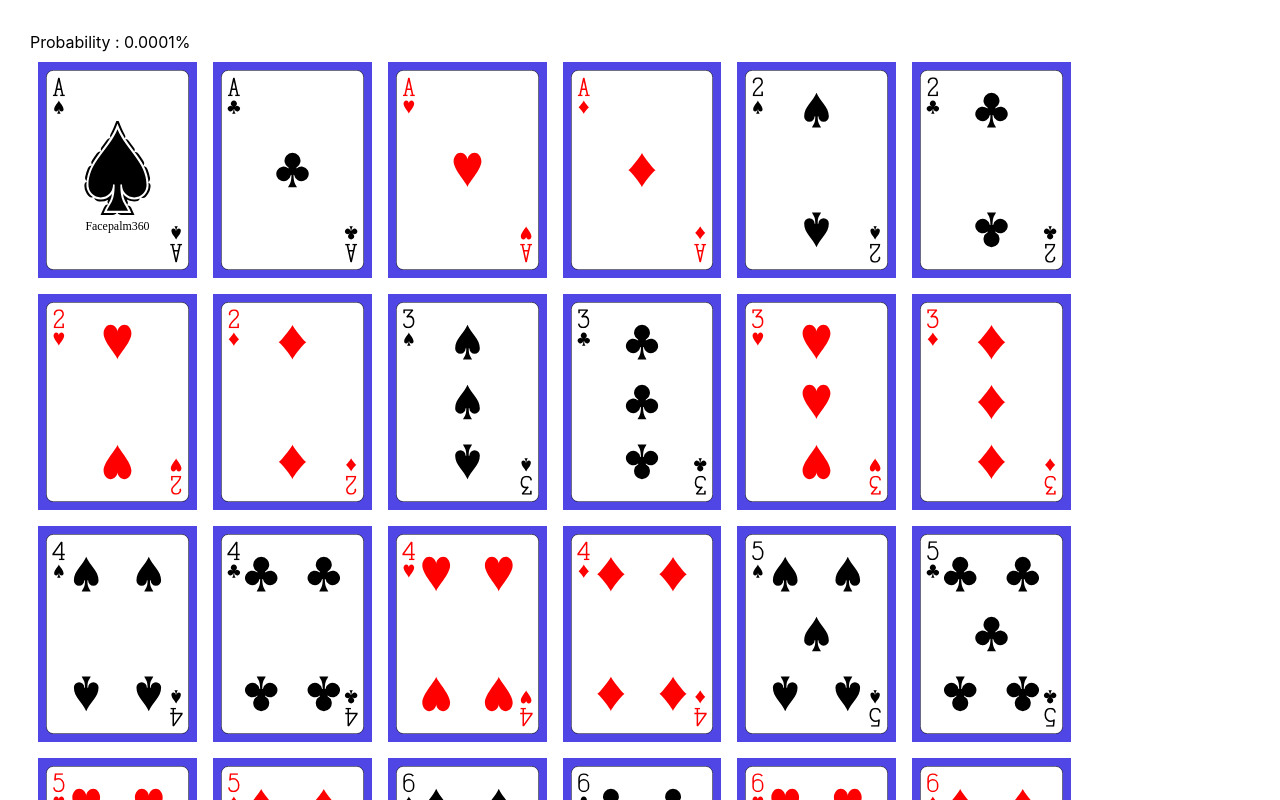
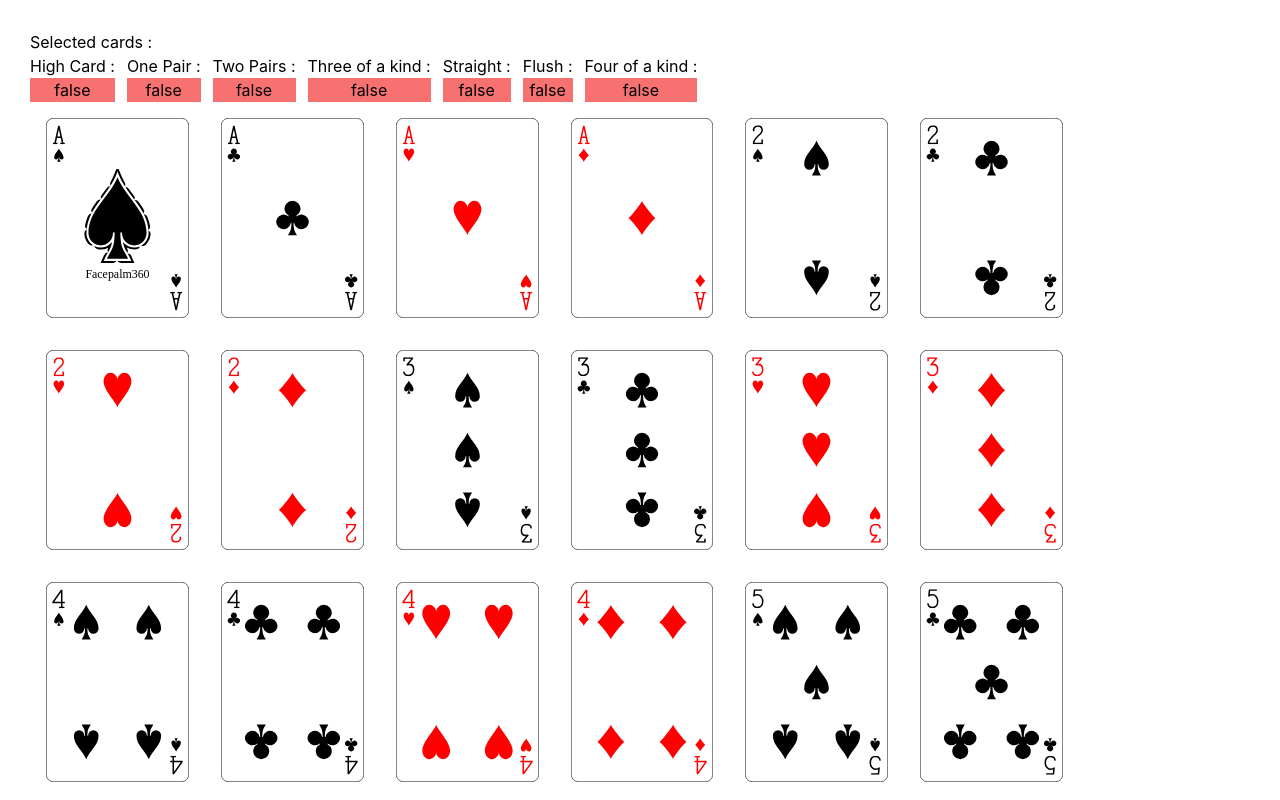
Before and after one commit to facepalm360/random, a React (Create React App) app: page /poker in a window 1280 px wide. Shown: the top 800 px of the page. Built offline with nearby package versions, Linux system fonts and the light colour scheme.

Commit message:
Identifying hand type

```diff
--- a/package.json
+++ b/package.json
@@ -44,6 +44,7 @@
     ]
   },
   "devDependencies": {
+    "@types/lodash": "^4.14.182",
     "@types/react-router-dom": "^5.3.3",
     "autoprefixer": "^10.4.5",
     "postcss": "^8.4.12",
--- a/src/pages/PokerProbability/PlayingCard.tsx
+++ b/src/pages/PokerProbability/PlayingCard.tsx
@@ -1,48 +1,24 @@
 import clsx from "clsx";
 import React from "react";
+import { Card } from "./utils";
 
-export const ranks = [
-  "A",
-  "2",
-  "3",
-  "4",
-  "5",
-  "6",
-  "7",
-  "8",
-  "9",
-  "T",
-  "J",
-  "Q",
-  "K",
-];
-
-export const suits = ["S", "C", "H", "D"];
-
-export const deck = ranks
-  .map((rank) => {
-    return suits.map((suit) => {
-      return {
-        rank,
-        suit,
-      };
-    });
-  })
-  .flat();
-
-console.log(deck);
-
-export interface Card {
-  rank: string;
-  suit: string;
+export interface props {
+  card: Card;
+  isSelected: boolean;
+  onSelect: (card: Card) => void;
 }
 
-export function PlayingCard(card: Card) {
+export function PlayingCard({ card, isSelected, onSelect }: props) {
   const src = `/poker/${card.rank}${card.suit}.svg`;
 
-  console.log(src);
   return (
-    <div className={clsx({ "border-8 border-indigo-600 bg-indigo-600": true })}>
+    <div
+      className={clsx({
+        "border-8 border-indigo-600 bg-indigo-600": isSelected,
+        "border-8 border-white ": !isSelected,
+      })}
+      onClick={() => onSelect(card)}
+    >
       <img src={src} style={{ height: "200px" }}></img>
     </div>
   );
--- a/src/pages/PokerProbability/PokerProbability.tsx
+++ b/src/pages/PokerProbability/PokerProbability.tsx
@@ -1,27 +1,97 @@
+import clsx from "clsx";
 import { createReadStream } from "fs";
 import React from "react";
-import { Card, deck, PlayingCard } from "./PlayingCard";
+import { PlayingCard } from "./PlayingCard";
+import {
+  Card,
+  deck,
+  hasFlush,
+  hasFourOfAKind,
+  hasHighCard,
+  hasPair,
+  hasStraight,
+  hasThreeOfAKind,
+  hasTwoPairs,
+  printCard,
+} from "./utils";
 
 function PokerProbability() {
+  const [selectedCards, setSelectedCards] = React.useState<Card[]>([]);
+
   let cards = deck.map((card: Card) => {
-    return <PlayingCard rank={card.rank} suit={card.suit}></PlayingCard>;
+    return (
+      <PlayingCard
+        card={card}
+        isSelected={selectedCards.includes(card)}
+        onSelect={(card) => toggleSelectedCards(card)}
+      ></PlayingCard>
+    );
   });
 
-  cards = cards.concat([
-    <PlayingCard rank={"1"} suit={"B"}></PlayingCard>,
-    <PlayingCard rank={"1"} suit={"J"}></PlayingCard>,
-  ]);
+  function toggleSelectedCards(card: Card) {
+    const index = selectedCards.findIndex(
+      (c) => c.rank === card.rank && c.suit === card.suit
+    );
+    if (index != -1) {
+      setSelectedCards([
+        ...selectedCards.slice(0, index),
+        ...selectedCards.slice(index + 1),
+      ]);
+    } else {
+      if (selectedCards.length === 5) {
+        return;
+      }
+      setSelectedCards([...selectedCards, card]);
+    }
+  }
 
   return (
     <div>
-      <div>Probability : 0.0001%</div>
+      <div>Selected cards : {selectedCards.map(printCard).join(" , ")}</div>
+      <div className="flex flex-row space-x-3">
+        <div>
+          High Card : <Status isTrue={hasHighCard(selectedCards)} />
+        </div>
+        <div>
+          One Pair : <Status isTrue={hasPair(selectedCards)} />{" "}
+        </div>
+        <div>
+          Two Pairs : <Status isTrue={hasTwoPairs(selectedCards)} />{" "}
+        </div>
+        <div>
+          Three of a kind : <Status isTrue={hasThreeOfAKind(selectedCards)} />{" "}
+        </div>
+        <div>
+          Straight : <Status isTrue={hasStraight(selectedCards)} />{" "}
+        </div>
+        <div>
+          Flush : <Status isTrue={hasFlush(selectedCards)} />{" "}
+        </div>
+        <div>
+          Four of a kind : <Status isTrue={hasFourOfAKind(selectedCards)} />{" "}
+        </div>
+      </div>
       <div className="flex flex-row flex-wrap">
-        {cards.map((c) => (
-          <div className="m-2">{c}</div>
+        {cards.map((c, i) => (
+          <div className="m-2" key={i}>
+            {c}
+          </div>
         ))}
       </div>
     </div>
   );
 }
 
+function Status({ isTrue }: { isTrue: boolean }) {
+  return (
+    <div
+      className={
+        "text-center " + clsx("bg-green-400", { "bg-red-400": !isTrue })
+      }
+    >
+      {String(isTrue)}
+    </div>
+  );
+}
+
 export default PokerProbability;
--- /dev/null
+++ b/src/pages/PokerProbability/simulate.ts
@@ -0,0 +1,5 @@
+import { Card } from "./utils";
+
+export function simulate(selectedCards: Card[]) {
+  throw "Not implemented";
+}
--- /dev/null
+++ b/src/pages/PokerProbability/utils.ts
@@ -0,0 +1,119 @@
+import _ from "lodash";
+
+export const ranks = [
+  "A",
+  "2",
+  "3",
+  "4",
+  "5",
+  "6",
+  "7",
+  "8",
+  "9",
+  "T",
+  "J",
+  "Q",
+  "K",
+];
+
+export type Suit = "S" | "C" | "H" | "D";
+export const suits: Suit[] = ["S", "C", "H", "D"];
+
+const suitNames = {
+  S: "Spades",
+  C: "Clubs",
+  H: "Hearts",
+  D: "Diamonds",
+};
+
+export const deck = ranks
+  .map((rank) => {
+    return suits.map((suit) => {
+      return {
+        rank,
+        suit,
+      };
+    });
+  })
+  .flat();
+
+export interface Card {
+  rank: string;
+  suit: string;
+}
+
+export const printCard = (card: Card) =>
+  card.rank + " " + suitNames[card.suit as Suit];
+
+export const hasHighCard = (cards: Card[]) => {
+  if (cards.length == 0) return false;
+
+  const duplicates = getDuplicates(cards);
+  return duplicates.length == 0 && !hasStraight(cards);
+};
+
+export const hasPair = (cards: Card[]) => {
+  const duplicates = getDuplicates(cards);
+  return duplicates.length == 2;
+};
+
+export const hasTwoPairs = (cards: Card[]) => {
+  const duplicates = getDuplicates(cards);
+  return duplicates.length == 4 && !duplicates.every((r) => r == duplicates[0]);
+};
+
+export const hasThreeOfAKind = (cards: Card[]) => {
+  const duplicates = getDuplicates(cards);
+  return duplicates.length == 3;
+};
+
+export const hasFourOfAKind = (cards: Card[]) => {
+  const duplicates = getDuplicates(cards);
+  return duplicates.length == 4 && duplicates.every((r) => r == duplicates[0]);
+};
+
+export const hasFlush = (cards: Card[]) => {
+  const duplicates = getDuplicates(cards);
+  return duplicates.length == 5;
+};
+
+export const hasStraight = (cards: Card[]) => {
+  if (cards.length != 5) return false;
+  const sortedRankIndices = _(cards)
+    .map((card) => ranks.indexOf(card.rank))
+    .sort()
+    .value();
+
+  //   console.log(sortedRankIndices);
+
+  //   console.log(
+  //     _(sortedRankIndices)
+  //       .tail()
+  //       .every((rankIndex, i) => {
+  //         console.log(rankIndex, i, sortedRankIndices[i]);
+  //         return rankIndex - 1 === sortedRankIndices[i];
+  //       })
+  //   );
+
+  // TODO: can do better
+  return _(sortedRankIndices)
+    .tail()
+    .every((rankIndex, i) => {
+      console.log(rankIndex, i, sortedRankIndices[i]);
+      return rankIndex - 1 === sortedRankIndices[i];
+    });
+};
+
+const getDuplicates = (cards: Card[]) => {
+  const ranks = cards.map((card) => card.rank);
+  const duplicates = ranks.filter((rank, index) => {
+    const remainingRanks = [
+      ...ranks.slice(0, index),
+      ...ranks.slice(index + 1),
+    ];
+    return remainingRanks.includes(rank);
+  });
+
+  //   console.log(duplicates);
+  return duplicates;
+};
```
Also changed, not shown: 1 other file (tests, documents, lock files or other folders).
